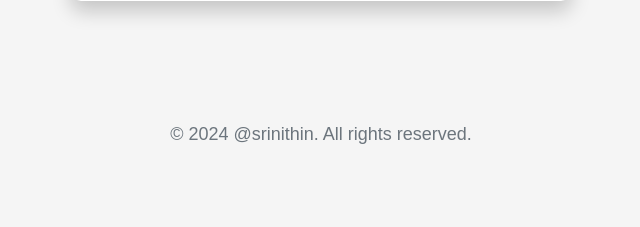
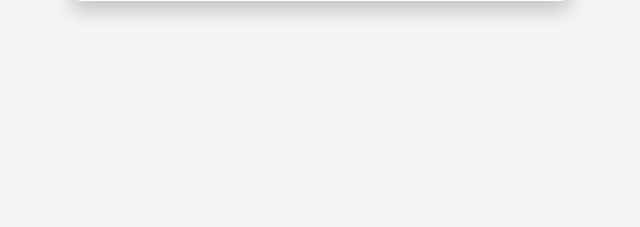
Before and after one commit to kanalabhargavreddy/UPskillcampus, a Flask app: template blob/main/templates/shorten.html in a window 1280 px wide. Shown: the part 405-632 px from the top of the page, without its empty margins (319-959 px from the left). Run offline with Flask 3, Linux system fonts and the light colour scheme; the template is opened without the code that fills it: most values are stand-ins (such as "Sample title", 1, 10 or a date in 2020); some libraries are stand-ins or nearby versions.

Commit message:
Update shorten.html

```diff
--- a/blob/main/templates/shorten.html
+++ b/blob/main/templates/shorten.html
@@ -58,7 +58,6 @@
         </div>
     </div>
     <footer class="footer">
-        &copy; 2024 @srinithin. All rights reserved.
     </footer>
 </body>
 </html>
```
